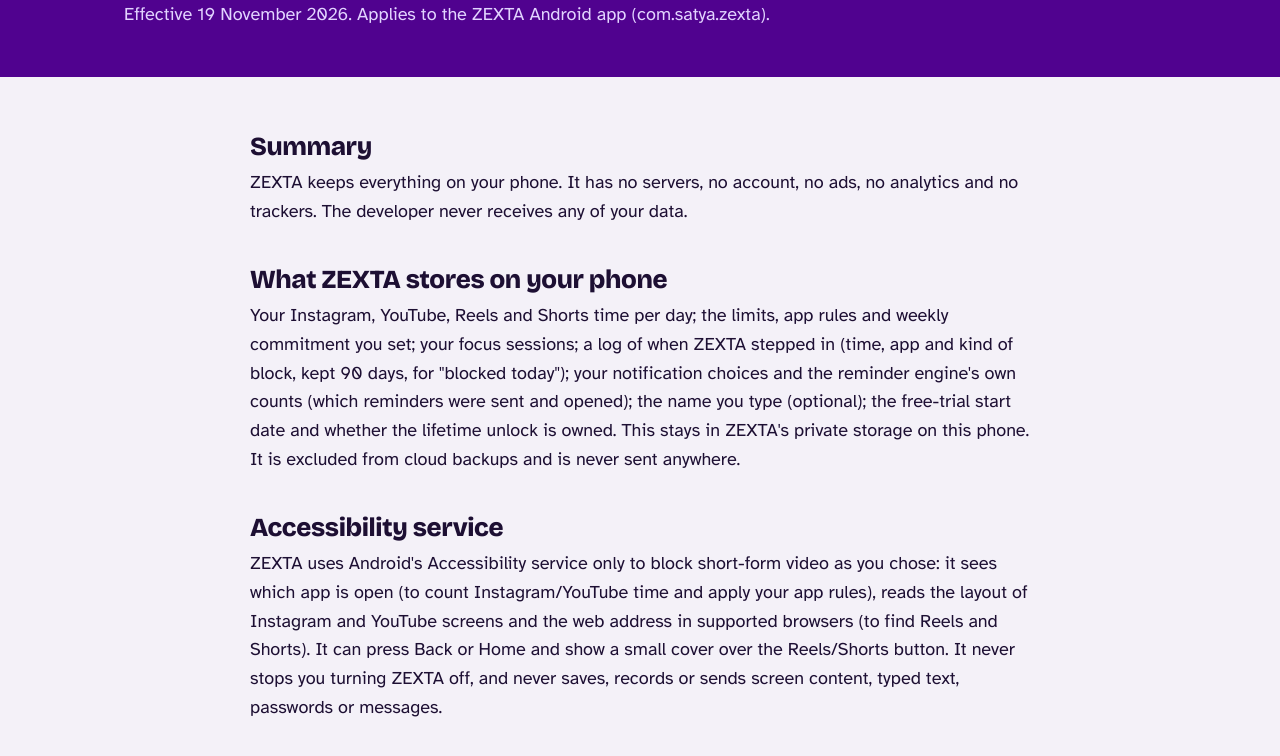
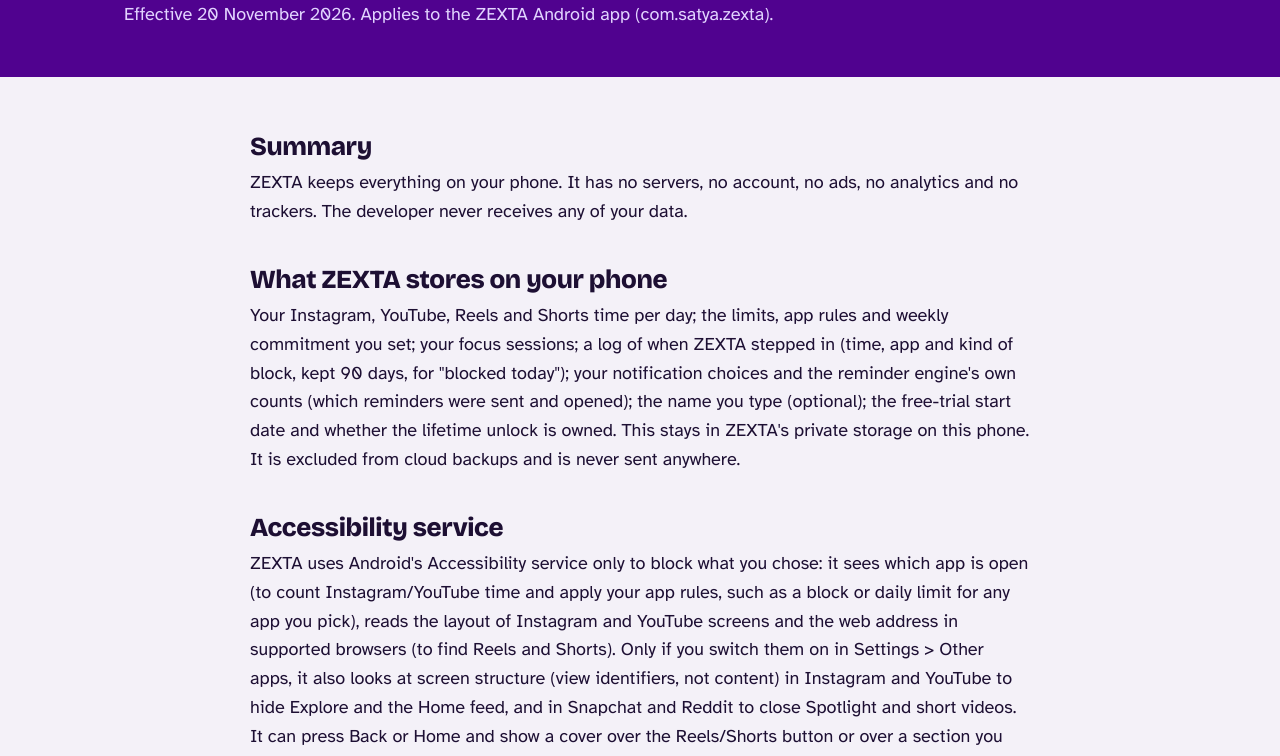
Before and after one commit to saranshdesigns/zexta, a plain HTML site: page privacy.html in a window 1280 px wide. Shown: the part 172-928 px from the top of the page. Drawn offline with nearby package versions, Linux system fonts and the light colour scheme.

Commit message:
Privacy policy and FAQ: optional Other apps (Explore, Home feed, Snapchat, Reddit)

```diff
--- a/privacy.html
+++ b/privacy.html
@@ -20,7 +20,7 @@
       <nav aria-label="Main"><a href="./">Home</a></nav>
     </div>
     <h1>Privacy policy</h1>
-    <p>Effective 19 November 2026. Applies to the ZEXTA Android app (com.satya.zexta).</p>
+    <p>Effective 20 November 2026. Applies to the ZEXTA Android app (com.satya.zexta).</p>
   </div>
 </header>
 <main>
@@ -30,7 +30,7 @@
     <h2>What ZEXTA stores on your phone</h2>
     <p>Your Instagram, YouTube, Reels and Shorts time per day; the limits, app rules and weekly commitment you set; your focus sessions; a log of when ZEXTA stepped in (time, app and kind of block, kept 90 days, for &quot;blocked today&quot;); your notification choices and the reminder engine&#x27;s own counts (which reminders were sent and opened); the name you type (optional); the free-trial start date and whether the lifetime unlock is owned. This stays in ZEXTA&#x27;s private storage on this phone. It is excluded from cloud backups and is never sent anywhere.</p>
     <h2>Accessibility service</h2>
-    <p>ZEXTA uses Android&#x27;s Accessibility service only to block short-form video as you chose: it sees which app is open (to count Instagram/YouTube time and apply your app rules), reads the layout of Instagram and YouTube screens and the web address in supported browsers (to find Reels and Shorts). It can press Back or Home and show a small cover over the Reels/Shorts button. It never stops you turning ZEXTA off, and never saves, records or sends screen content, typed text, passwords or messages.</p>
+    <p>ZEXTA uses Android&#x27;s Accessibility service only to block what you chose: it sees which app is open (to count Instagram/YouTube time and apply your app rules, such as a block or daily limit for any app you pick), reads the layout of Instagram and YouTube screens and the web address in supported browsers (to find Reels and Shorts). Only if you switch them on in Settings &gt; Other apps, it also looks at screen structure (view identifiers, not content) in Instagram and YouTube to hide Explore and the Home feed, and in Snapchat and Reddit to close Spotlight and short videos. It can press Back or Home and show a cover over the Reels/Shorts button or over a section you chose to hide. It never stops you turning ZEXTA off, and never saves, records or sends screen content, typed text, passwords or messages.</p>
     <h2>Usage access</h2>
     <p>With your permission, ZEXTA reads Android&#x27;s own screen-time records to show your screen time, unlocks and most-used apps in Insights, keep Instagram and YouTube time accurate, and enforce daily app limits. These numbers stay on your phone.</p>
     <h2>Notifications</h2>
```
Also changed, not shown: index.html (+2 -2 lines).
